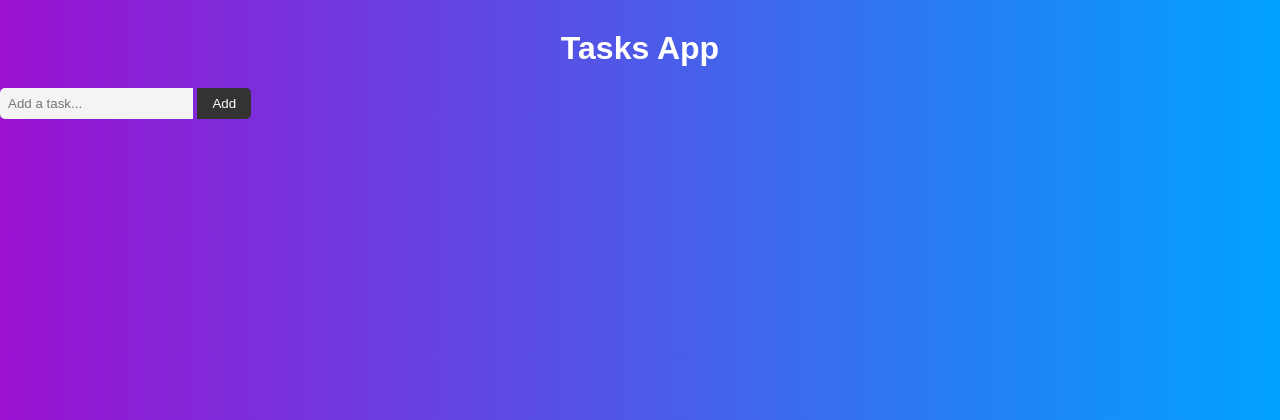
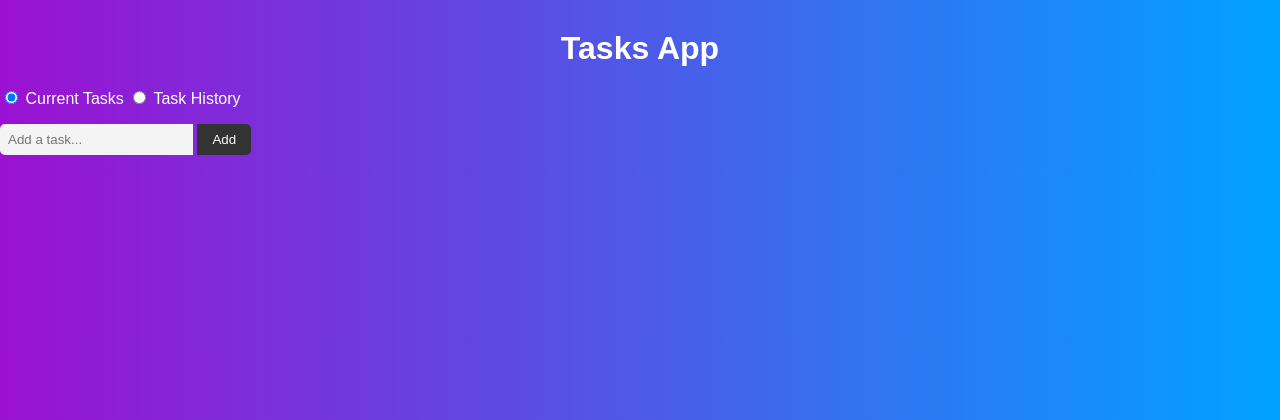
Before and after one commit to alikhan37544/HTML-tasks-app, a Flask app: page / in a window 1280 px wide. Shown: the top 420 px of the page. Run offline with Flask 3, Linux system fonts and the light colour scheme.

Commit message:
Got the post to MySQL working
Still working on the Get.
Note that the HTML is still buggy

```diff
--- a/app.py
+++ b/app.py
@@ -1,22 +1,39 @@
-from flask import Flask, render_template
+from flask import Flask, render_template, request, jsonify
 import pymysql
 
 app = Flask(__name__)
+
+db = pymysql.connect(host='localhost', user='root', password='admin', database='tasks_db')
 
 @app.route('/')
 def index():
     return render_template('index.html')
 
+@app.route('/tasks', methods=['GET', 'POST'])
+def tasks():
+    if request.method == 'POST':
+        task_text = request.form['task']
+        cursor = db.cursor()
+        cursor.execute('INSERT INTO tasks (task_text) VALUES (%s)', (task_text,))
+        db.commit()
+        cursor.close()
+
+    cursor = db.cursor()
+    cursor.execute('SELECT * FROM tasks')
+    tasks = cursor.fetchall()
+    cursor.close()
+
+    return render_template('index.html', tasks=tasks)
+
+
+@app.route('/task_history')
+def task_history():
+    cursor = db.cursor()
+    cursor.execute('SELECT * FROM tasks ORDER BY created_at DESC')
+    task_history = cursor.fetchall()
+    cursor.close()
+    return jsonify(task_history)
+
+
 if __name__ == '__main__':
     app.run(debug=True)
-
-
-# db = pymysql.connect(host='localhost', user='username', password='password', database='tasks_db')
-
-# @app.route('/tasks')
-# def tasks():
-#     cursor = db.cursor()
-#     cursor.execute('SELECT * FROM tasks')
-#     tasks = cursor.fetchall()
-#     cursor.close()
-#     return render_template('index.html', tasks=tasks)
--- a/static/script.js
+++ b/static/script.js
@@ -7,8 +7,7 @@ document.addEventListener("DOMContentLoaded", function() {
         event.preventDefault();
         const taskText = taskInput.value.trim();
         if (taskText !== "") {
-            const newTask = createTaskElement(taskText);
-            taskList.appendChild(newTask);
+            addTask(taskText);
             taskInput.value = "";
         }
     });
@@ -16,14 +15,46 @@ document.addEventListener("DOMContentLoaded", function() {
     taskList.addEventListener("click", function(event) {
         const target = event.target;
         if (target.matches(".task input[type='checkbox']")) {
-            const taskItem = target.closest(".task");
-            taskItem.classList.toggle("strikethrough");
+            const taskId = target.parentNode.dataset.taskId;
+            updateTaskStatus(taskId, target.checked);
         }
     });
 
-    function createTaskElement(taskText) {
+    function addTask(taskText) {
+        const formData = new FormData();
+        formData.append("task", taskText);
+        fetch('/tasks', {
+            method: 'POST',
+            body: formData
+        })
+        .then(response => response.json())
+        .then(data => {
+            const taskId = data.taskId;
+            const newTask = createTaskElement(taskId, taskText);
+            taskList.appendChild(newTask);
+        })
+        .catch(error => {
+            console.error('Error:', error);
+        });
+    }
+
+    function updateTaskStatus(taskId, completed) {
+        const formData = new FormData();
+        formData.append("taskId", taskId);
+        formData.append("completed", completed);
+        fetch('/update_task', {
+            method: 'POST',
+            body: formData
+        })
+        .catch(error => {
+            console.error('Error:', error);
+        });
+    }
+
+    function createTaskElement(taskId, taskText) {
         const taskItem = document.createElement("li");
         taskItem.classList.add("task");
+        taskItem.dataset.taskId = taskId;
         const checkbox = document.createElement("input");
         checkbox.type = "checkbox";
         const taskTextElement = document.createElement("span");
--- a/templates/index.html
+++ b/templates/index.html
@@ -7,16 +7,35 @@
 <body>
     <h1>Tasks App</h1>
 
+    <div class="tabs">
+        <input type="radio" name="tab" id="current-tasks" checked>
+        <label for="current-tasks">Current Tasks</label>
+        <input type="radio" name="tab" id="task-history">
+        <label for="task-history">Task History</label>
+        <div class="tab-content" id="current-tasks-content">
             <div id="task-container">
                 <ul id="task-list">
-            <!-- Tasks will be dynamically added here -->
+                    {% for task in tasks %}
+                    <li class="task{% if task.completed %} strikethrough{% endif %}">
+                        <input type="checkbox" {% if task.completed %}checked{% endif %}>
+                        <span>{{ task.task_text }}</span>
+                    </li>
+                    {% endfor %}
                 </ul>
             </div>
 
             <form id="add-task-form">
-        <input type="text" id="task-input" placeholder="Add a task...">
+                <input type="text" id="task-input" name="task" placeholder="Add a task...">
                 <button type="submit">Add</button>
             </form>
+
+        </div>
+        <div class="tab-content" id="task-history-content">
+            <ul id="task-history-list">
+                <!-- Task history will be dynamically added here -->
+            </ul>
+        </div>
+    </div>
 
     <script src="{{ url_for('static', filename='script.js') }}"></script>
 </body>
```
Lines whose indentation alone changed are shown as unchanged.
